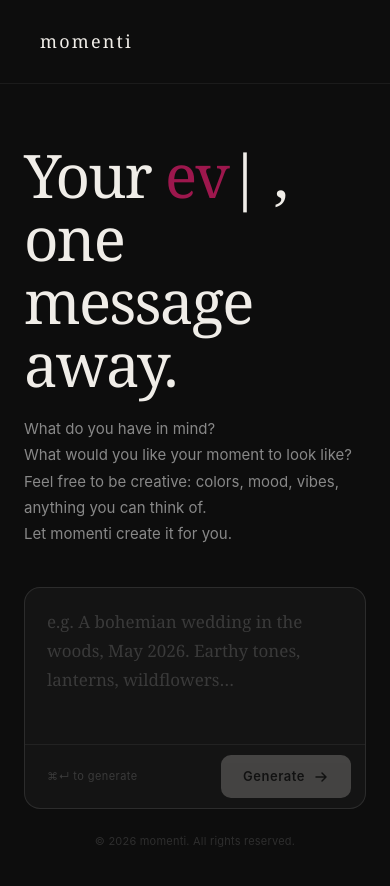
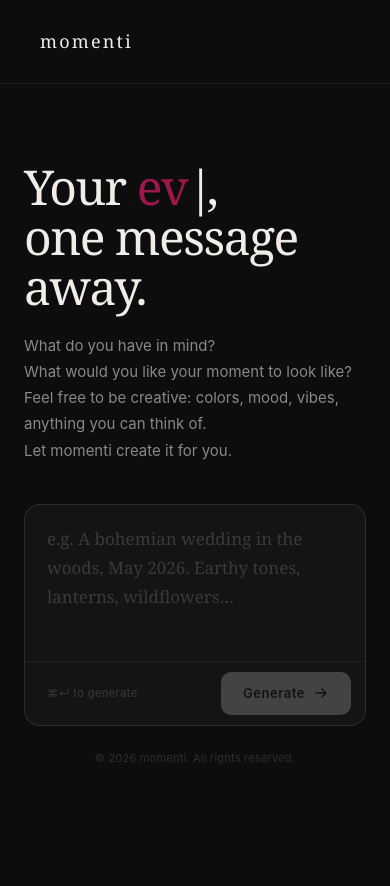
Before and after one commit to manuelbent/momenti, a Svelte app in the folder client/: page / in a window 390 px wide. Shown: the top 886 px of the page. After the commit the page ends 844 px from the top, so only its background shows below. Built offline with nearby package versions, Linux system fonts and the light colour scheme.

Commit message:
feat: update Landing component header styling and improve TypeWriter integration

```diff
--- a/client/src/routes/Landing.svelte
+++ b/client/src/routes/Landing.svelte
@@ -104,10 +104,8 @@
     <!-- main -->
     <main class="flex-1 flex items-center justify-center px-6 py-15">
         <div class="w-full max-w-180 flex flex-col">
-            <h1 class="text-6xl font-normal leading-[1.05] tracking-[-0.03em] mb-5">
-                Your
-                <TypeWriter words={['moment', 'event', 'story', 'identity', 'chapter']}/>
-                ,<br>
+            <h1 class="text-5xl md:text-6xl font-normal leading-[1.05] tracking-[-0.03em] mb-5">
+                Your <TypeWriter words={['moment', 'event', 'story', 'identity', 'chapter']}/><span class="-ml-1.5">,</span><br>
                 one message away.
             </h1>
             <p class="font-sans text-[15px] leading-[1.75] text-[#888] mb-10">
```
